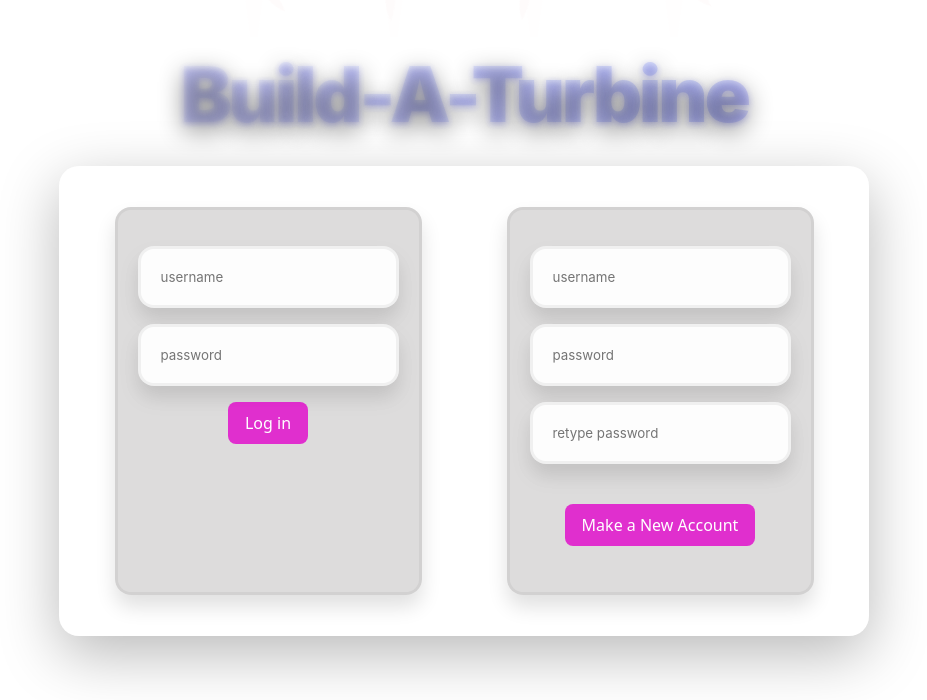
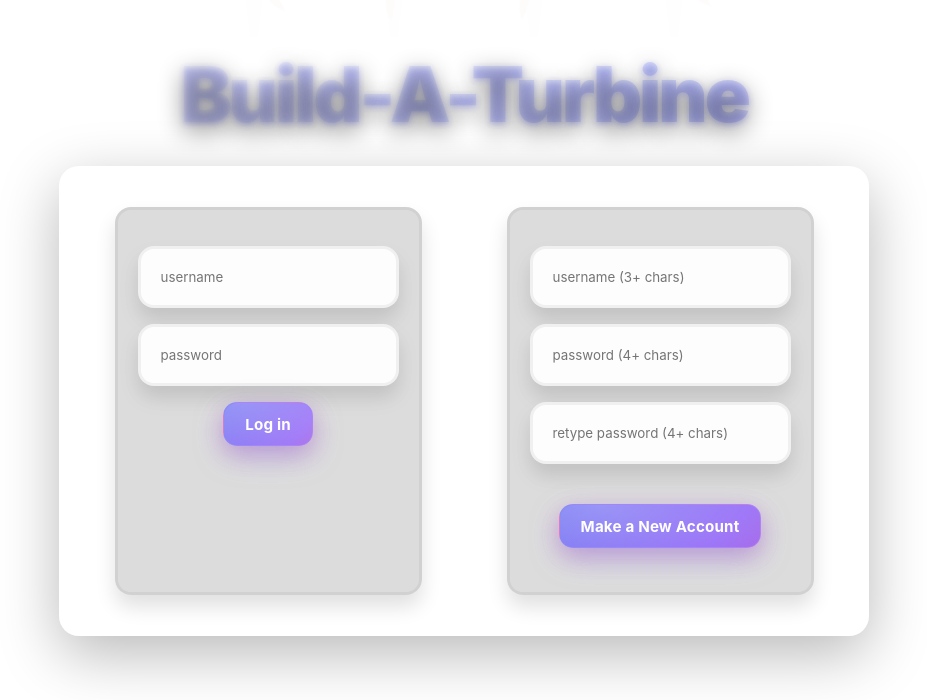
Before and after one commit to Johnmllr-design/Build-A-Turbine-frontend, a React (Vite) app: page / in a window 1280 px wide. Shown: the part 126-826 px from the top of the page, without its empty margins (176-1103 px from the left). Built offline with nearby package versions, Linux system fonts and the light colour scheme.

Commit message:
updated UI

```diff
--- a/src/App.css
+++ b/src/App.css
@@ -226,32 +226,96 @@
   line-height: 1.6;
 }
 
+.btn,
+.btn2{
+  --btn-grad: linear-gradient(
+    135deg,
+    #6366f1 0%,
+    #8b5cf6 40%,
+    #ec4899 100%
+  );
 
-.btn {
-  display: inline-block;
-  padding: .55rem 1rem;
-  border-radius: 8px;
-  background: #e10ccbd3;
-  color:#ffffff;
-  font-weight: 500;
+  display: inline-flex;
+  align-items: center;
+  justify-content: center;
+  gap: .5rem;
+
+  padding: 0.7rem 1.3rem;
+  border-radius: 14px;
+  border: 1px solid rgba(255,255,255,0.25);
+
+  background: var(--btn-grad);
+  background-size: 200% 200%;
+
+  color: #ffffff;
+  font-weight: 700;
+  font-size: 0.95rem;
+  letter-spacing: 0.01em;
   text-decoration: none;
-  font-family: system-ui, -apple-system, BlinkMacSystemFont, "Segoe UI", Roboto, Helvetica, Arial, sans-serif;
-}.btn:hover{
-  filter: drop-shadow(0 0 2em #646cffaa);
+
+  font-family: "Inter", system-ui, -apple-system, BlinkMacSystemFont,
+               "Segoe UI", Roboto, Helvetica, Arial, sans-serif;
+
+  cursor: pointer;
+
+  box-shadow:
+    0 10px 30px rgba(99,102,241,0.35),
+    0 8px 22px rgba(236,72,153,0.25);
+
+  transition:
+    transform 140ms cubic-bezier(.2,.8,.2,1),
+    box-shadow 140ms cubic-bezier(.2,.8,.2,1),
+    background-position 240ms ease,
+    filter 140ms ease;
+
+  position: relative;
+  overflow: hidden;
 }
 
-.btn2 {
- display: inline-block;
-  padding: .55rem 1rem;
-  border-radius: 8px;
-  background: #e10ccbd3;
-  color:#ebe9e9;
-  font-weight: 500;
-  text-decoration: none;
-  font-family: system-ui, -apple-system, BlinkMacSystemFont, 'Segoe UI', Roboto, Oxygen, Ubuntu, Cantarell, 'Open Sans', 'Helvetica Neue', sans-serif;
-}.btn2:hover{
-  filter: drop-shadow(0 0 2em #646cffaa);
+/* Shine layer */
+.btn::before,
+.btn2::before{
+  content: "";
+  position: absolute;
+  inset: 0;
+  background: radial-gradient(
+    600px 200px at 20% 0%,
+    rgba(255,255,255,0.35),
+    transparent 55%
+  );
+  opacity: 0.9;
+  pointer-events: none;
 }
+
+/* Hover = lift + glow */
+.btn:hover,
+.btn2:hover{
+  transform: translateY(-2px) scale(1.01);
+  background-position: 100% 50%;
+
+  box-shadow:
+    0 18px 45px rgba(99,102,241,0.45),
+    0 16px 40px rgba(236,72,153,0.35);
+}
+
+/* Active = press */
+.btn:active,
+.btn2:active{
+  transform: translateY(0) scale(0.98);
+  box-shadow:
+    0 8px 18px rgba(99,102,241,0.35),
+    0 6px 14px rgba(236,72,153,0.25);
+}
+
+/* Keyboard focus */
+.btn:focus-visible,
+.btn2:focus-visible{
+  outline: none;
+  box-shadow:
+    0 0 0 4px rgba(99,102,241,0.35),
+    0 18px 45px rgba(99,102,241,0.45);
+}
+
 
 .container {
   display: flex;
--- a/src/loginScreen.jsx
+++ b/src/loginScreen.jsx
@@ -78,9 +78,9 @@ function LoginScreen() {
                     <button className='btn' onClick={() => {login(document.getElementById("uname").value, document.getElementById("pw").value)}}>Log in</button>
                 </div>
                 <div className='div2'>
-                    <input className='div' id="uname2" placeholder='username'/>
-                    <input className='div' id="pw2" placeholder='password'/>
-                    <input className='div' id="rpw2" placeholder='retype password'/><br/>
+                    <input className='div' id="uname2" placeholder='username (3+ chars)'/>
+                    <input className='div' id="pw2" placeholder='password (4+ chars)'/>
+                    <input className='div' id="rpw2" placeholder='retype password (4+ chars)'/><br/>
                     <button className='btn' onClick={() => {makeNew(document.getElementById("uname2").value, document.getElementById("pw2").value, document.getElementById("rpw2").value)}}>Make a New Account</button>
                 </div>
             </div>
```
